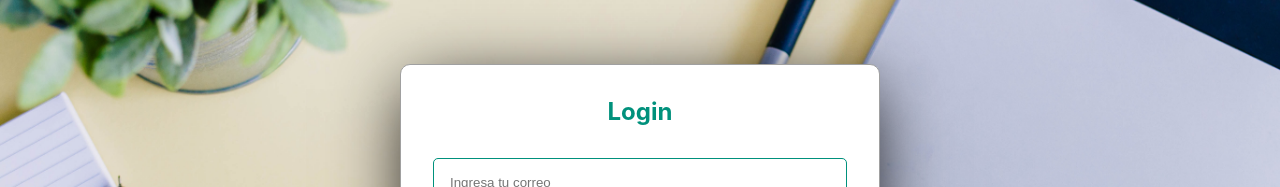
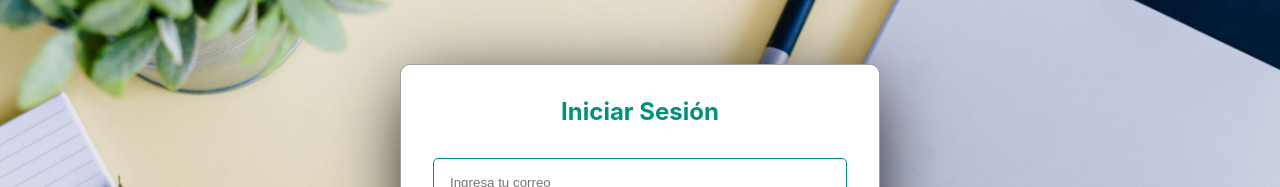
Before and after one commit to DiegoDuenez/web-blog-tolin, a React (Create React App) app: page /login in a window 1280 px wide. Shown: the top 187 px of the page. Built offline with nearby package versions, Linux system fonts and the light colour scheme.

Commit message:
change: Se cambio el titulo en el formulario de login

```diff
--- a/public/index.html
+++ b/public/index.html
@@ -24,7 +24,7 @@
       work correctly both with client-side routing and a non-root public URL.
       Learn how to configure a non-root public URL by running `npm run build`.
     -->
-    <title>React App</title>
+    <title>BlogHub</title>
   </head>
   <body>
     <noscript>You need to enable JavaScript to run this app.</noscript>
--- a/src/app/components/Login/login.jsx
+++ b/src/app/components/Login/login.jsx
@@ -18,7 +18,7 @@ class Login extends Component{
         return (
             <div className="login__container">
 
-                <h2 className="login__title">Login</h2>
+                <h2 className="login__title">Iniciar Sesión</h2>
                 <form className="login__form">
                     <Input type="text" placeholder="Ingresa tu correo" focus={true}/>
                     <Input type="password" placeholder="Ingresa tu contraseña"/>
```
